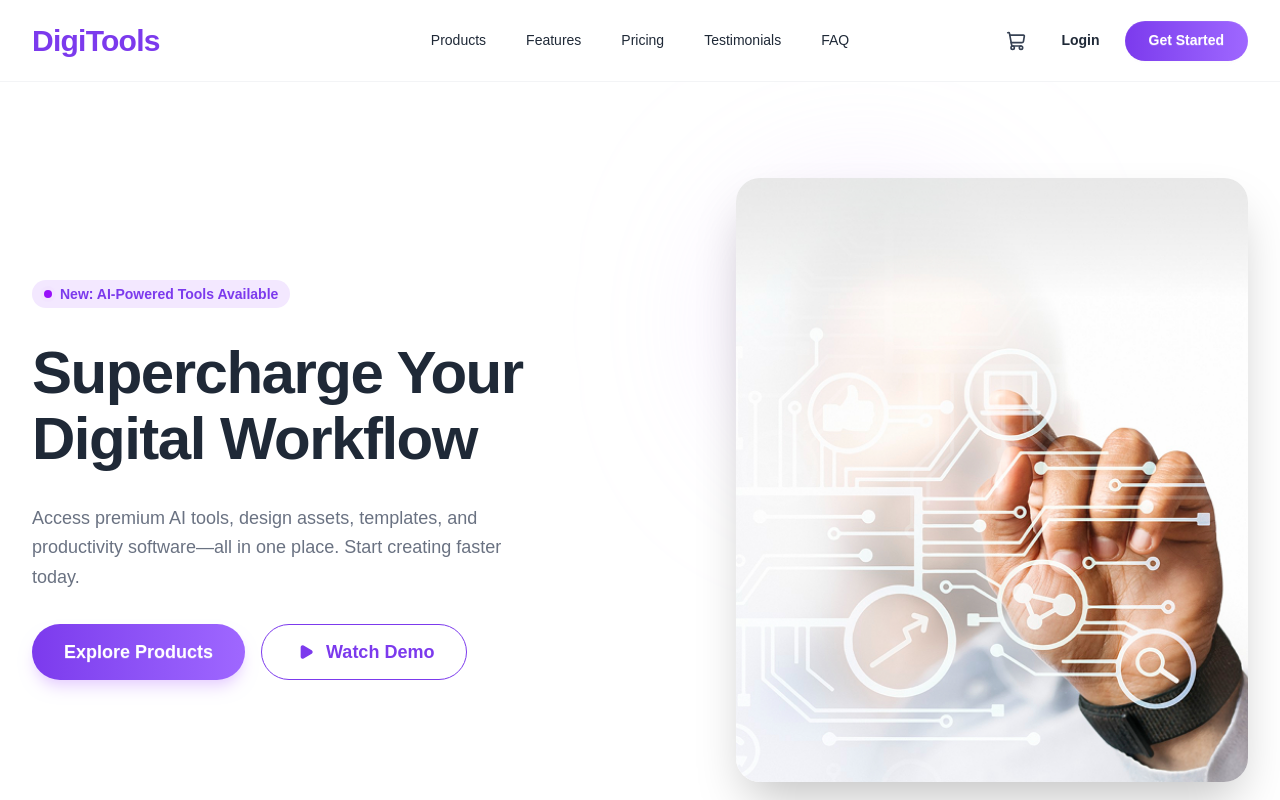
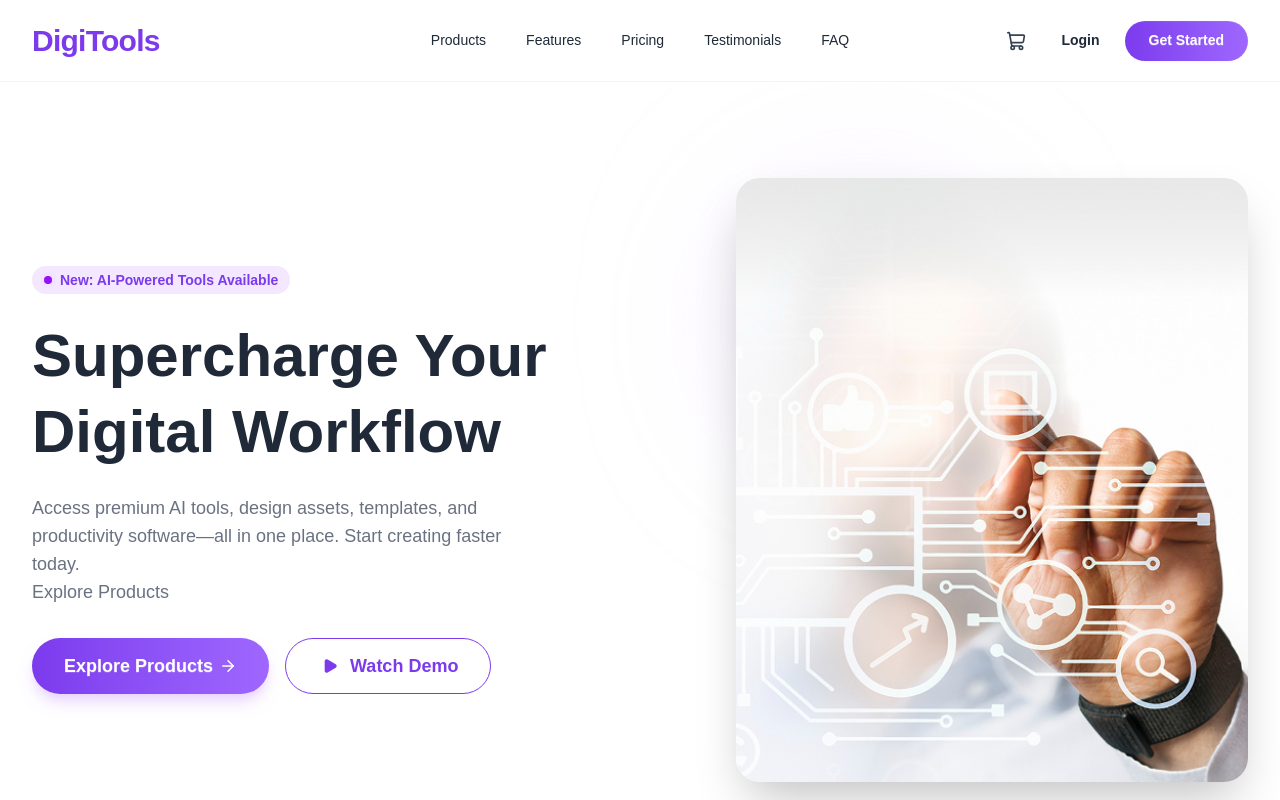
Before and after one commit to nasim20cse017/DigiTools, a React (Vite) app: page / in a window 1280 px wide. Shown: the top 800 px of the page. Built offline with nearby package versions, Linux system fonts and the light colour scheme.

Commit message:
Some Small Correction

```diff
--- a/src/components/Banner/Banner.jsx
+++ b/src/components/Banner/Banner.jsx
@@ -1,6 +1,7 @@
 import React from 'react';
 import { Play } from 'lucide-react';
 import BannerImg from '../../assets/banner.png'
+import { FiArrowRight } from 'react-icons/fi';
 
 const Hero = () => {
   return (
@@ -20,21 +21,20 @@ const Hero = () => {
             </div>
 
             {/* Main Heading */}
-            <h1 className="text-5xl lg:text-6xl font-extrabold text-[#1F2937] leading-[1.1] tracking-tight">
-              Supercharge Your <br />
-              <span className="text-[#1F2937]">Digital Workflow</span>
+            <h1 className="text-5xl lg:text-6xl font-extrabold text-[#1F2937]">
+              <span className='mb-4 inline-block'>Supercharge Your</span> <br />
+              <span>Digital Workflow</span>
             </h1>
 
             {/* Description */}
-            <p className="text-lg text-gray-500 max-w-lg leading-relaxed">
-              Access premium AI tools, design assets, templates, and productivity
-              software—all in one place. Start creating faster today.
+            <p className="text-lg text-gray-500 max-w-lg">
+              Access premium AI tools, design assets, templates, and productivity software—all in one place. Start creating faster today. <br></br> Explore Products
+
             </p>
 
-            {/* CTA Buttons */}
             <div className="flex flex-wrap gap-4 items-center">
               <button className="btn border-none normal-case px-8 h-14 bg-gradient-to-r from-[#7C3AED] to-[#9F67FF] text-white hover:opacity-90 rounded-full font-bold text-lg shadow-lg shadow-purple-200">
-                Explore Products
+                Explore Products <FiArrowRight></FiArrowRight>
               </button>
 
               <button className="btn btn-outline border-[#7C3AED] text-[#7C3AED] hover:bg-[#7C3AED] hover:border-[#7C3AED] hover:text-white normal-case px-8 h-14 rounded-full font-bold text-lg gap-2 group">
@@ -49,12 +49,11 @@ const Hero = () => {
           {/* Right Image Column */}
           <div className="mt-12 lg:mt-0 relative flex justify-center lg:justify-end">
             <div className="relative w-full max-w-lg">
-              {/* Decorative background blur (optional, for depth) */}
               <div className="absolute top-0 -left-4 w-72 h-72 bg-purple-300 rounded-full mix-blend-multiply filter blur-3xl opacity-20 animate-blob"></div>
 
               {/* Main Banner Image */}
               <img
-                src={BannerImg} // Ensure this matches your public folder path
+                src={BannerImg}
                 alt="Digital Workflow Visualization"
                 className="relative rounded-3xl shadow-2xl w-full object-cover aspect-square lg:aspect-auto"
               />
--- a/src/components/Cart/Cart.jsx
+++ b/src/components/Cart/Cart.jsx
@@ -9,7 +9,7 @@ const Cart = ({ cartItems, onRemove, onCheckout, setView }) => {
 
       {cartItems.length === 0 ? (
         <div className="py-10 text-gray-400">
-          Your cart is empty. <span className="text-[#7C3AED] cursor-pointer underline" onClick={() => setView('products')}>Go Shop</span>
+          Your cart is empty.
         </div>
       ) : (
         <>
--- a/src/components/NavBar/NavBar.jsx
+++ b/src/components/NavBar/NavBar.jsx
@@ -33,7 +33,7 @@ const Navbar = ({ cartCount }) => {
           </a>
         </div>
 
-        {/* Center Navigation (Desktop) */}
+        {/* Center Navigation */}
         <div className="navbar-center hidden lg:flex">
           <ul className="menu menu-horizontal px-1 gap-4">
             {navLinks.map((link) => (
--- a/src/components/PricingSection/Pricing.jsx
+++ b/src/components/PricingSection/Pricing.jsx
@@ -25,7 +25,7 @@ const Pricing = () => {
           Choose the plan that fits your needs. Upgrade or downgrade anytime.
         </p>
 
-        {/* Pricing Grid */}
+        {/* Pricing Card */}
         <div className="flex flex-col md:flex-row gap-8 items-center items-stretch">
           {pricingPlans.map((plan) => {
             const isPro = plan.planName === "Pro";
@@ -70,7 +70,7 @@ const Pricing = () => {
                   ))}
                 </div>
 
-                {/* CTA Button */}
+                {/*  Button */}
                 <button
                   className={`btn w-full rounded-2xl h-14 font-bold border-none normal-case text-lg transition-transform active:scale-95 ${
                     isPro
--- a/src/components/Shop/ShopSection.jsx
+++ b/src/components/Shop/ShopSection.jsx
@@ -13,7 +13,7 @@ const ShopSection = ({ cart, setCart, activeTab, setActiveTab }) => {
     setProducts(data);
   };
 
-  // Trigger load
+  // Loading Data
   loadData();
 
   const addToCart = (product) => {
@@ -38,7 +38,7 @@ const ShopSection = ({ cart, setCart, activeTab, setActiveTab }) => {
   return (
     <section className="max-w-7xl mx-auto px-4 py-20 text-center">
       <h2 className="text-4xl font-extrabold text-[#1F2937] mb-4">Premium Digital Tools</h2>
-      <p className="text-gray-500 mb-10 max-w-2xl mx-auto">Choose from our curated collection of premium products.</p>
+      <p className="text-gray-500 mb-10 max-w-2xl mx-auto">Choose from our curated collection of premium digital products  designed <br></br> to boost your productivity and creativity.</p>
 
       {/* Toggle Buttons */}
       <div className="inline-flex bg-gray-50 p-1 rounded-full border mb-16">
--- a/src/components/Workflow/Workflow.jsx
+++ b/src/components/Workflow/Workflow.jsx
@@ -9,8 +9,8 @@ const Workflow = () => {
           Ready To Transform Your Workflow?
         </h2>
 
-        <p className="text-lg md:text-xl text-purple-100 mb-10 max-w-2xl mx-auto opacity-90 leading-relaxed">
-          Join thousands of professionals who are already using Digitools to work smarter.
+        <p className="text-lg md:text-xl text-purple-100 mb-10 max-w-3xl mx-auto opacity-90">
+          Join thousands of professionals who are already using Digitools to work smarter. <br></br>
           Start your free trial today.
         </p>
 
```
